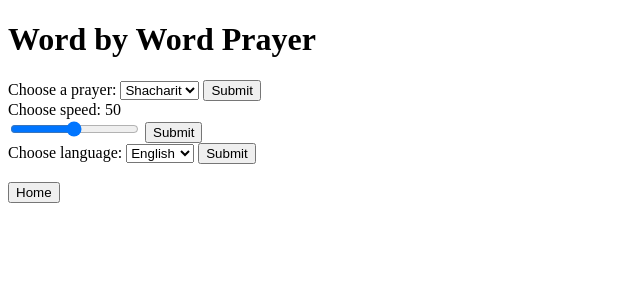
After one commit to pknapp-kyhs/KoHack26-Frisch1, a Flask app: page /wbw in a window 1280 px wide. The commit adds this page. Shown: the top 300 px of the page, without its empty margins (0-640 px from the left). Run offline with Flask 3, Linux system fonts and the light colour scheme.

Commit message:
Created basic Front end

```diff
--- a/app.py
+++ b/app.py
@@ -7,7 +7,7 @@ app.secret_key = 'SecretKey'
 app.config['SQLALCHEMY_TRACK_MODIFICATIONS'] = False
 db = SQLAlchemy(app)
 
-from prayermodel import PrayerService, PrayerText, Word
+#from prayermodel import PrayerService, PrayerText, Word
 
 
 
@@ -20,7 +20,7 @@ class User(db.Model):
 with app.app_context():
     db.create_all()
 
-@app.route('/')
+@app.route('/', methods=['GET', 'POST'])
 def index():
     return render_template("index.html")
 
@@ -48,3 +48,17 @@ def signup():
         session['username'] = username
         return redirect(url_for('index'))
     return render_template("signup.html")
+
+
+#Reads the prayer word by word
+@app.route('/wbw', methods=['POST', 'GET'])
+def word_by_word():
+    return render_template("wbw.html")
+
+@app.route('/highlight', methods=['POST'])
+def highlight():
+    return render_template("highlight.html")
+
+@app.route('/transcribe', methods=['POST', 'GET'])
+def transcribe():
+    return render_template("transcribe.html")
--- /dev/null
+++ b/templates/wbw.html
@@ -0,0 +1,32 @@
+{% extends "layout.html" %}
+
+{% block content %}
+    <h1>Word by Word Prayer</h1>
+    <form method="post" action="/wbw">
+        <label for="prayerType">Choose a prayer:</label>
+            <select name="prayerType" id="prayerType">
+                <option value="shacharit">Shacharit</option>
+                <option value="mincha">Mincha</option>
+                <option value="maariv">Maariv</option>
+            </select>
+        <input type="submit" value="Submit">
+    </form>
+
+    <form method="post" action="/wbw">
+        <label for="speed">Choose speed: <span id="speedValue">50</span></label><br>
+        <input type="range" id="speed" name="speed" min="1" max="100" value="50" oninput="document.getElementById('speedValue').textContent = this.value">
+        <button type="submit">Submit</button>
+    </form>
+
+    <form method="post" action="/wbw">
+        <label for="language">Choose language:</label>
+            <select name="language" id="language">
+                <option value="english">English</option>
+                <option value="hebrew">Hebrew</option>
+            </select>
+        <input type="submit" value="Submit">
+    </form>
+    <br>
+    <button onclick="window.location.href='/'">Home</button>
+
+{% endblock %}
```
Also changed, not shown: templates/highlight.html (added, +13 -0 lines), templates/index.html (+9 -1 lines), templates/transcribe.html (added, +19 -0 lines), instance/prayertext.db.
